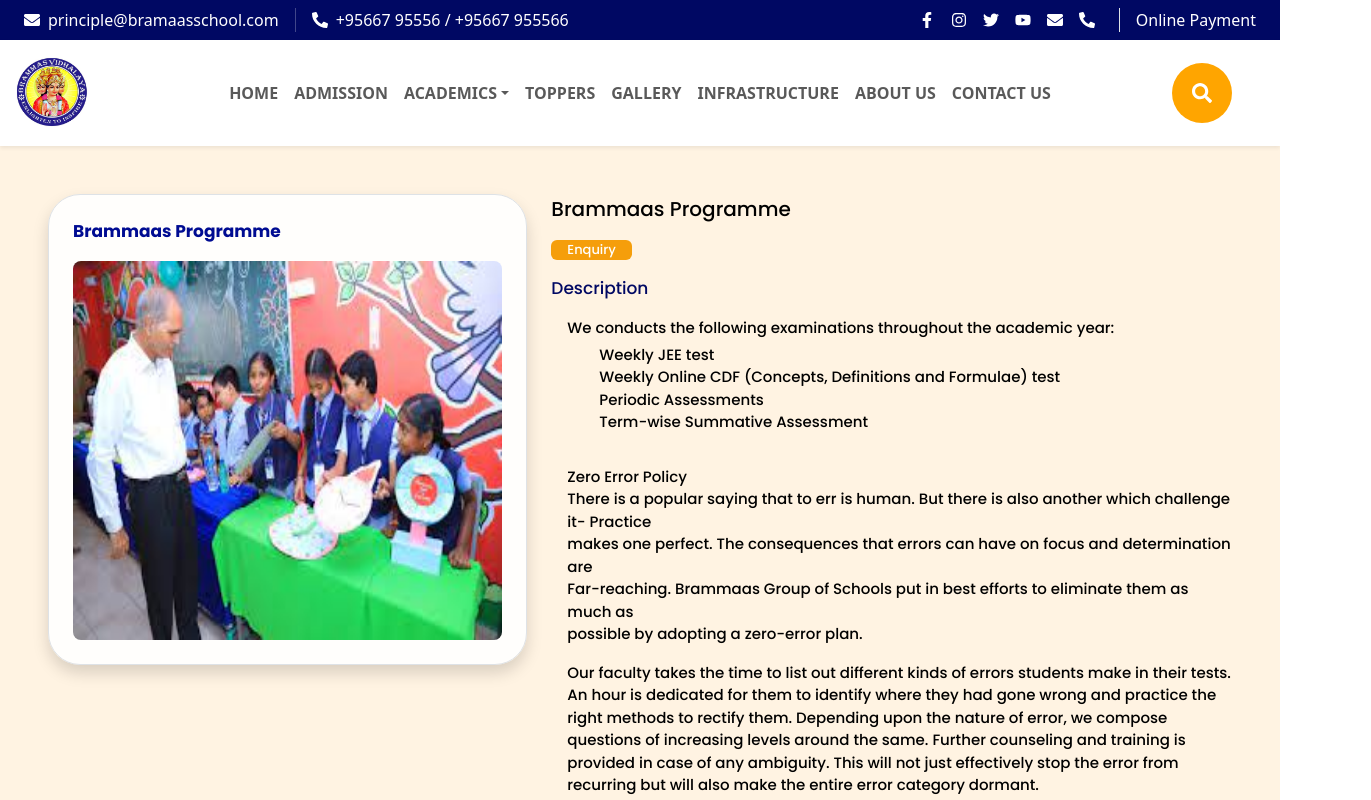
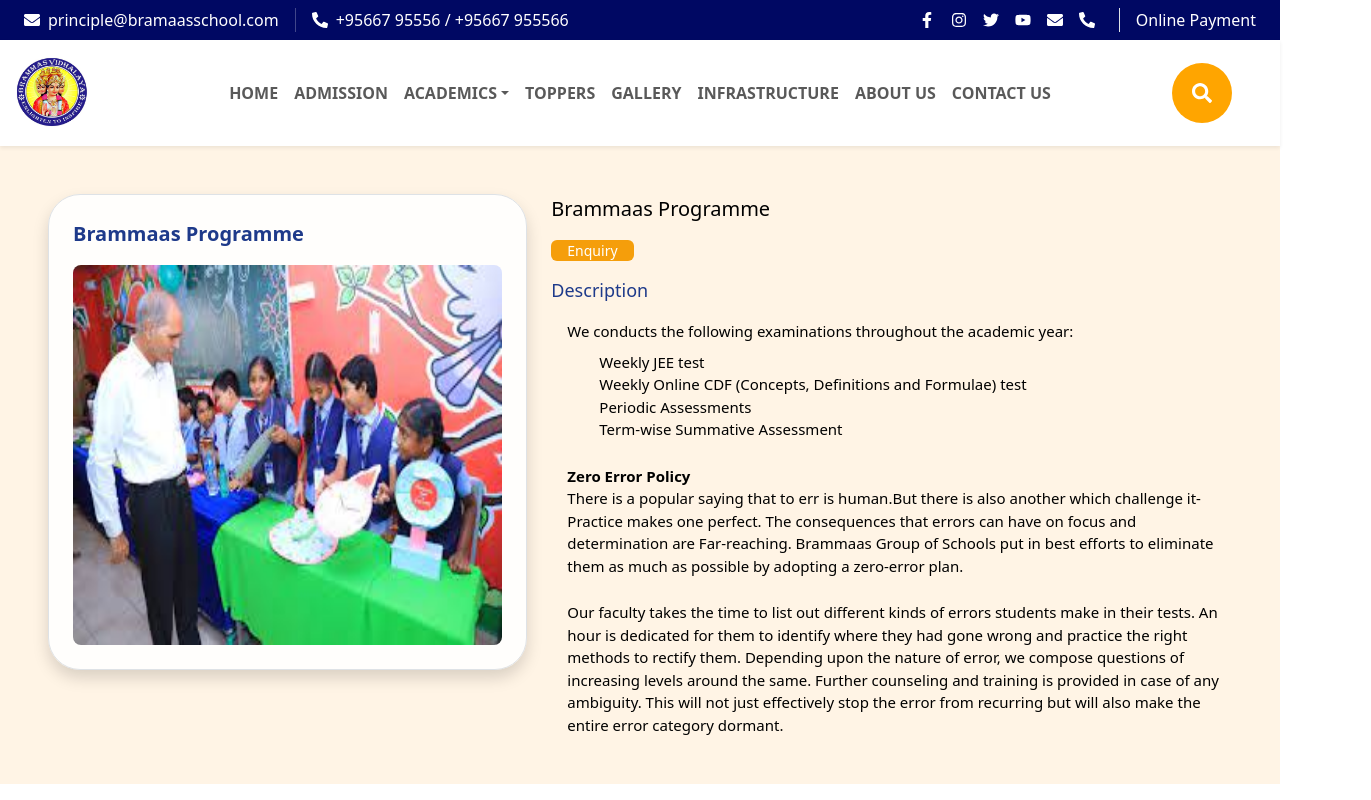
Before and after one commit to Lokesh11052007/Brammaas, a React (Create React App) app: page /academic_page_3 in a window 1280 px wide. Shown: the top 800 px of the page, 1371 px wide, since content can reach past the window. Built offline with nearby package versions, Linux system fonts and the light colour scheme.

Commit message:
changed layouts

```diff
--- a/src/components/academic3/AcademicPage3.jsx
+++ b/src/components/academic3/AcademicPage3.jsx
@@ -6,14 +6,12 @@
 
 function AcademicsPage3() {
   return (
-    <div className="overflow-hidden bg-white">
-        <Header />
-
-      {/* Main Content Section */}
-      <div className="px-5 py-5 w-100 font-family" style={{backgroundColor: '#FFF3E2'}}>
+    <>
+      <Header />
+     <div className="px-5 py-5 w-100" style={{backgroundColor: '#FFF3E2E5'}}>
         <div className="row g-4">
           <div className="col-lg-5 col-md-12">
-            <div className="d-flex flex-column px-4 py-4 w-100 fw-bold  rounded-5 border shadow" style={{fontSize: '17px',fontWeight:700, color: '#000C92', backgroundColor: 'rgba(255, 255, 255, 0.9)', borderColor: '#e5e5e5'}}>
+            <div className="d-flex flex-column px-4 py-4 w-100 fw-bold  rounded-5 border shadow" style={{fontSize: '20px', color: '#1e3a8a', backgroundColor: 'rgba(255, 255, 255, 0.9)', borderColor: '#e5e5e5'}}>
               <div className="align-self-start">
                 Brammaas Programme
               </div>
@@ -21,53 +19,53 @@
                 src={imgSir}
                 className="img-fluid mt-3 rounded-3"
                 style={{aspectRatio: '1.13'}}
-                alt="Counselling"
+                alt="Brammaas Programme"
               />
             </div>
           </div>
           <div className="col-lg-7 col-md-12">
-            <div className="d-flex flex-column text-black" style={{fontWeight: '500'}}>
+            <div className="d-flex flex-column text-black" style={{fontSize: '15px', fontWeight: '500'}}>
               <div className="align-self-start" style={{fontSize: '20px'}}>
                 Brammaas Programme
               </div>
-              <div className="align-self-start px-3 mt-3 text-white rounded" style={{fontSize: '13px', backgroundColor: '#f59e0b'}}>
+              <div className="align-self-start px-3 mt-3 text-white rounded" style={{fontSize: '14px', backgroundColor: '#f59e0b'}}>
                 Enquiry
               </div>
-              <div className="align-self-start mt-3" style={{fontSize: '17px', color: '#000863'}}>
+              <div className="align-self-start mt-3" style={{fontSize: '18px', color: '#1e3a8a'}}>
                 Description
               </div>
-              <div className="mt-3 ms-3" style={{fontSize: '15px'}}>
+              <div className="mt-3 ms-3">
                We conducts the following examinations throughout the academic year:
               </div>
-              <ul className='list-unstyled mt-1 ms-5' style={{fontSize: '15px'}}>
-                <li>Weekly JEE test</li>
-                <li>Weekly Online CDF (Concepts, Definitions and Formulae) test </li>
-                <li> Periodic Assessments</li>
-                <li> Term-wise Summative Assessment</li>
-              </ul>
-              <div className="mt-3 ms-3" style={{fontSize: '15px'}}>
-                Zero Error Policy<br/>
-                There is a popular saying that to err is human. But there is also another which challenge it- Practice<br/>
-                makes one perfect. The consequences that errors can have on focus and determination are<br/>
-                Far-reaching. Brammaas Group of Schools put in best efforts to eliminate them as much as<br/>
-                possible by adopting a zero-error plan.
+              <div className="mt-2 ms-5">
+                  Weekly JEE test <br/>
+                  Weekly Online CDF (Concepts, Definitions and Formulae) test  <br/>
+                  Periodic Assessments  <br/>
+                  Term-wise Summative Assessment<br/>
               </div>
-              <div className="mt-3 ms-3" style={{fontSize: '15px'}}>
+              <div className="mt-4 ms-3">
+              <span className='fw-bold'> Zero Error Policy <br/></span>
+              There is a popular saying that to err is human.But there is also another which challenge it- Practice makes one perfect.
+               The consequences that errors can have on focus and determination are
+              Far-reaching. Brammaas Group of Schools put in best efforts to eliminate them as much as
+              possible by adopting a zero-error plan.
+              </div>
+              <div className="mt-4 ms-3">
                 Our faculty takes the time to list out different kinds of errors students make in their tests. An hour
-is dedicated for them to identify where they had gone wrong and practice the right methods to
-rectify them. Depending upon the nature of error, we compose questions of increasing levels
-around the same. Further counseling and training is provided in case of any ambiguity.
-This will not just effectively stop the error from recurring but will also make the entire error
-category dormant.
+                is dedicated for them to identify where they had gone wrong and practice the right methods to
+                rectify them. Depending upon the nature of error, we compose questions of increasing levels
+                around the same. Further counseling and training is provided in case of any ambiguity.
+                This will not just effectively stop the error from recurring but will also make the entire error
+                category dormant.<br/>
               </div>
+
             </div>
           </div>
         </div>
       </div>
-
-      <RelatedCourse />
+      <RelatedCourse  />
       <Footer />
-    </div>
+    </>
   );
 }
 
```
